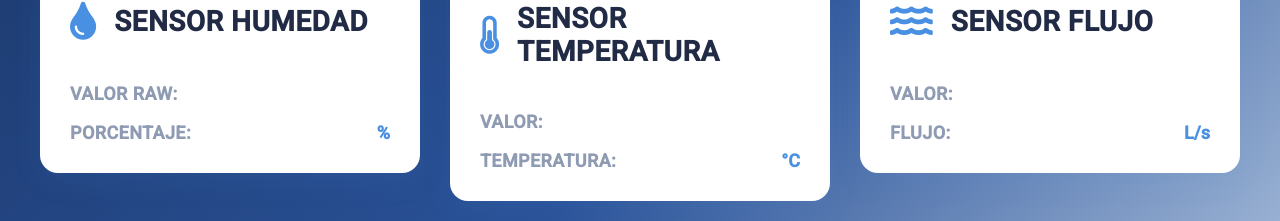
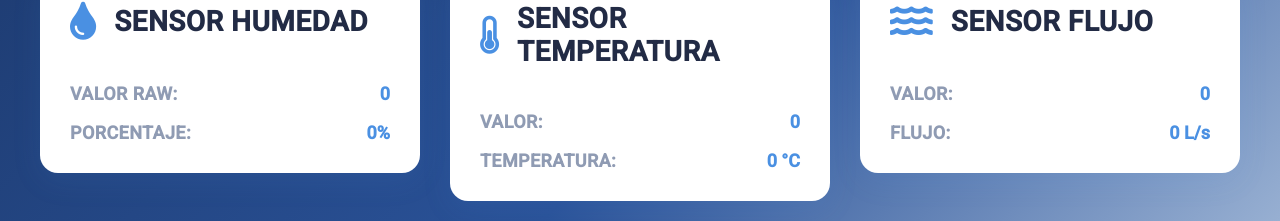
Before and after one commit to Don-wea/TryAll-Regadio, an Angular app in the folder frontend/: page /TEST in a window 1280 px wide. Shown: the part 168-389 px from the top of the page. Built offline with nearby package versions, Linux system fonts and the light colour scheme; no server answers; sample sign-in values are in the browser's storage.

Commit message:
Funcionalidades de IoT listas

```diff
--- a/frontend/src/app/components/control-de-flujo/control-de-flujo.component.ts
+++ b/frontend/src/app/components/control-de-flujo/control-de-flujo.component.ts
@@ -33,7 +33,7 @@ export class ControlDeFlujoComponent {
   obtenerFlujo() {
     this.sensor.getFlujoActual().subscribe({
       next: (data: any) => {
-        this.flujo_actual = data.cantidad_flujo;
+        this.flujo_actual = data.flujo_actual;
       },
       error: (error) => {
         console.error('Error al obtener flujo:', error);
--- a/frontend/src/app/components/header/header.component.html
+++ b/frontend/src/app/components/header/header.component.html
@@ -9,7 +9,7 @@
   <nav class="nav-links">
     <ul>
       <li>
-        <button class="nav-chip">
+        <button class="nav-chip" (click)="volverAlInicio()">
           <i class="fas fa-home"></i>
           Volver al inicio
         </button>
--- a/frontend/src/app/components/header/header.component.ts
+++ b/frontend/src/app/components/header/header.component.ts
@@ -3,6 +3,7 @@ import { Component, EventEmitter, Output } from '@angular/core';
 import { MatChipsModule } from '@angular/material/chips';
 import { MatIconModule } from '@angular/material/icon';
 import { MatButtonModule } from '@angular/material/button';
+import { Router } from '@angular/router';
 
 @Component({
   selector: 'app-header',
@@ -14,8 +15,13 @@ export class HeaderComponent {
   @Output() toggleSidenavEvent = new EventEmitter<void>();
 
   username = "Usuario";
+  constructor(private router: Router) { }
 
   toggleSidenav() {
     this.toggleSidenavEvent.emit();
   }
+
+  volverAlInicio() {
+    this.router.navigate(['/monitoreo']);
+  }
 }
--- a/frontend/src/app/components/monitoreo/monitoreo.component.ts
+++ b/frontend/src/app/components/monitoreo/monitoreo.component.ts
@@ -21,9 +21,9 @@ export class MonitoreoComponent implements OnInit {
   zonaActual: any = null;
   indiceZonaActual: number = 0;
 
-  datoTemperaturaReal = "";
-  datoHumedadReal = "";
-  datoFlujoReal = "";
+  datoTemperaturaReal = 0;
+  datoHumedadReal = 0;
+  datoFlujoReal = 0;
   idReal = "";
 
   constructor(private sensorService: SensorService, private apiService: APIService) {}
@@ -31,8 +31,7 @@ export class MonitoreoComponent implements OnInit {
   ngOnInit() {
     this.cargarZonas();
     setInterval(() => {
-      this.humedadTiempoReal();
-      this.temperaturatTiempoReal();
+      this.HumedadyTiempoReal();
       this.flujoTiempoReal();
       this.idTiempoReal();
     }, 1000); // cada segundo
@@ -44,21 +43,16 @@ export class MonitoreoComponent implements OnInit {
     });
   }
 
-  humedadTiempoReal() {
-    this.sensorService.getHumedadActual().subscribe((data: any) => {
+  HumedadyTiempoReal(){
+    this.sensorService.getHumedadTemperaturaActual().subscribe((data: any) => {
       this.datoHumedadReal = data.humedad;
-    });
-  }
-
-  temperaturatTiempoReal() {
-    this.sensorService.getTemperaturaActual().subscribe((data: any) => {
       this.datoTemperaturaReal = data.temperatura;
     });
   }
 
   flujoTiempoReal() {
     this.sensorService.getFlujoActual().subscribe((data: any) => {
-      this.datoFlujoReal = data.flujo;
+      this.datoFlujoReal = data.flujo_actual;
     });
   }
 
--- a/frontend/src/app/components/test/test.component.ts
+++ b/frontend/src/app/components/test/test.component.ts
@@ -9,21 +9,27 @@ import { SensorService } from '../../services/sensor.service';
 })
 export class TESTComponent {
 
-  datoTemperaturaReal = "";
-  datoHumedadReal = "";
-  datoFlujoReal = "";
+  datoTemperaturaReal = 0;
+  datoHumedadReal = 0;
+  datoFlujoReal = 0;
 
   constructor(private sensorService: SensorService) { }
 
   ngOnInit(): void {
     // Llama a la función para actualizar datos cada segundo
     setInterval(() => {
-      this.humedadTiempoReal();
-      this.temperaturatTiempoReal();
+      this.HumedadyTiempoReal();
       this.flujoTiempoReal();
     }, 1000); // cada segundo
   }
 
+
+  HumedadyTiempoReal(){
+    this.sensorService.getHumedadTemperaturaActual().subscribe((data: any) => {
+      this.datoHumedadReal = data.humedad;
+      this.datoTemperaturaReal = data.temperatura;
+    });
+  }
 
   humedadTiempoReal() {
     this.sensorService.getHumedadActual().subscribe((data: any) => {
@@ -39,7 +45,7 @@ export class TESTComponent {
 
   flujoTiempoReal() {
     this.sensorService.getFlujoActual().subscribe((data: any) => {
-      this.datoFlujoReal = data.flujo;
+      this.datoFlujoReal = data.flujo_actual;
     });
   }
 }
--- a/frontend/src/app/services/sensor.service.ts
+++ b/frontend/src/app/services/sensor.service.ts
@@ -11,6 +11,10 @@ export class SensorService {
   URL = 'http://127.0.0.1:8000/api/';
   constructor(private http: HttpClient) { }
 
+  getHumedadTemperaturaActual(): Observable<any> {
+    return this.http.get(this.URL + 'recibir_humedad_y_temperatura/');
+  }
+
   getHumedadActual(): Observable<any> {
     return this.http.get(this.URL + 'api/ultima_humedad/');
   }
@@ -20,7 +24,7 @@ export class SensorService {
   }
 
   getFlujoActual(): Observable<any> {
-    return this.http.get(this.URL + 'api/ultima_flujo/');
+    return this.http.get(this.URL + 'recibir_flujo_actual/');
   }
 
   getIDActual(): Observable<any> {
```
